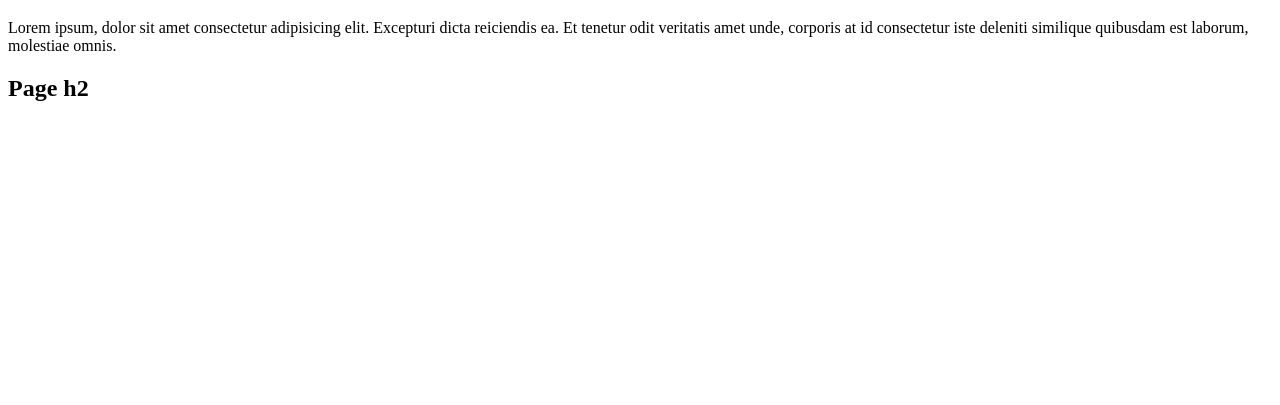
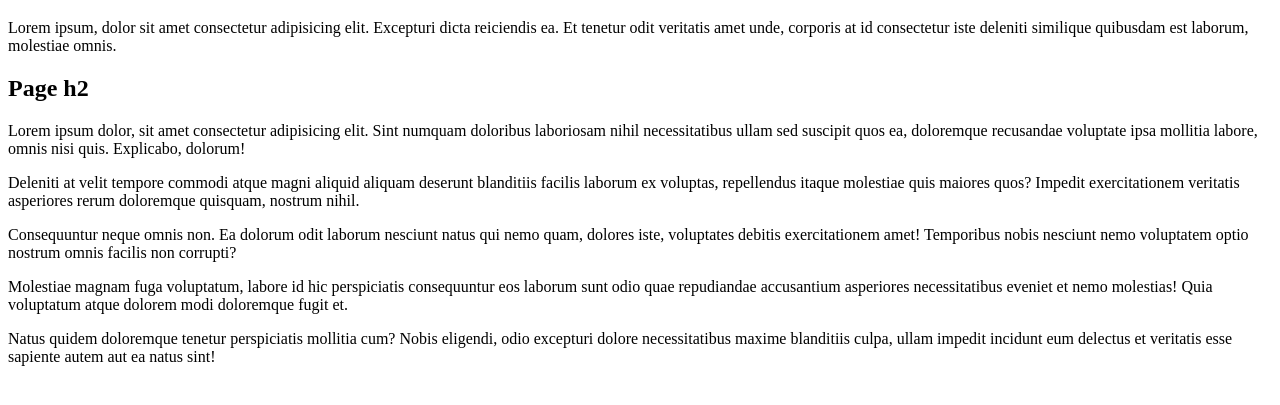
Before and after one commit to barisgulten/gittest, a plain HTML site: page index.html in a window 1280 px wide. Shown: the part 61-466 px from the top of the page. Drawn offline with Linux system fonts and the light colour scheme.

Commit message:
last push

```diff
--- a/index.html
+++ b/index.html
@@ -11,6 +11,12 @@
 <p>Lorem ipsum, dolor sit amet consectetur adipisicing elit. Excepturi dicta reiciendis ea. Et tenetur odit veritatis amet unde, corporis at id consectetur iste deleniti similique quibusdam est laborum, molestiae omnis.</p>
 <div>
     <h2>Page h2</h2>
+    <p>Lorem ipsum dolor, sit amet consectetur adipisicing elit. Sint numquam doloribus laboriosam nihil necessitatibus ullam sed suscipit quos ea, doloremque recusandae voluptate ipsa mollitia labore, omnis nisi quis. Explicabo, dolorum!</p>
+    <p>Deleniti at velit tempore commodi atque magni aliquid aliquam deserunt blanditiis facilis laborum ex voluptas, repellendus itaque molestiae quis maiores quos? Impedit exercitationem veritatis asperiores rerum doloremque quisquam, nostrum nihil.</p>
+    <p>Consequuntur neque omnis non. Ea dolorum odit laborum nesciunt natus qui nemo quam, dolores iste, voluptates debitis exercitationem amet! Temporibus nobis nesciunt nemo voluptatem optio nostrum omnis facilis non corrupti?</p>
+    <p>Molestiae magnam fuga voluptatum, labore id hic perspiciatis consequuntur eos laborum sunt odio quae repudiandae accusantium asperiores necessitatibus eveniet et nemo molestias! Quia voluptatum atque dolorem modi doloremque fugit et.</p>
+    <p>Natus quidem doloremque tenetur perspiciatis mollitia cum? Nobis eligendi, odio excepturi dolore necessitatibus maxime blanditiis culpa, ullam impedit incidunt eum delectus et veritatis esse sapiente autem aut ea natus sint!</p>
+
 </div>
 </body>
 </html>
```
Also changed, not shown: loginform.html (added, +16 -0 lines), 1 other file.
